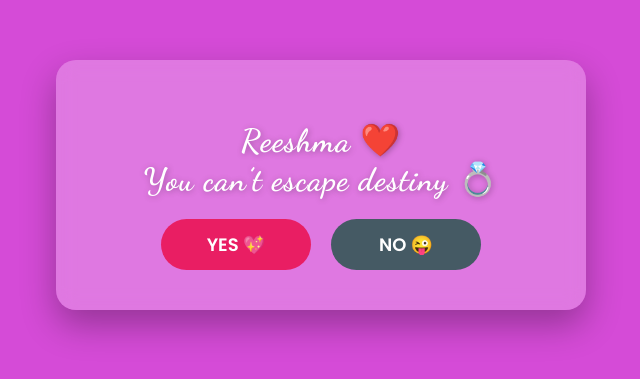
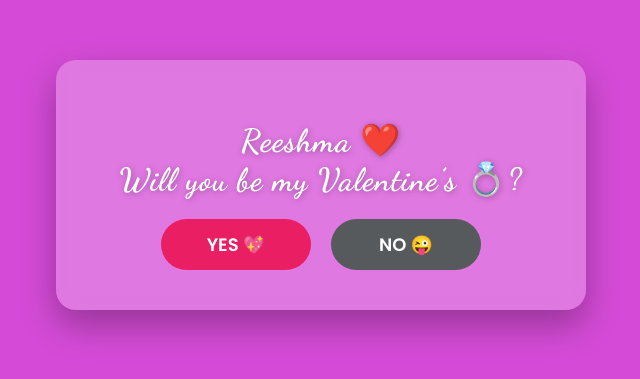
Before and after one commit to prabakaranselva/valentines, a plain HTML site: page index.html in a window 1280 px wide. Shown: the part 215-594 px from the top of the page, without its empty margins (319-959 px from the left). Drawn offline with Linux system fonts and the light colour scheme.

Commit message:
Update index.html

```diff
--- a/index.html
+++ b/index.html
@@ -89,7 +89,7 @@
         }
 
         #no {
-            background: #455a64;
+            background: #565a5c;
             color: white;
         }
 
@@ -125,7 +125,7 @@
 <body>
 
     <div class="card" id="proposal">
-        <h1>Reeshma ❤️<br>You can’t escape destiny 💍</h1>
+        <h1>Reeshma ❤️<br>Will you be my Valentine’s 💍?</h1>
 
         <div class="btn-container">
             <button id="yes" onclick="yesClicked()">YES 💖</button>
@@ -136,7 +136,7 @@
     <div class="card hidden" id="result">
         <h1>Happy Valentine’s Day 💖🌹</h1>
         <h2>My Wife Reeshma 👩‍❤️‍👨</h2>
-        <img src="couple.jpg" alt="Our Love">
+        <img src="prd.jpeg" alt="Our Love">
         <p>Forever Husband & Wife 💍</p>
     </div>
 
```
